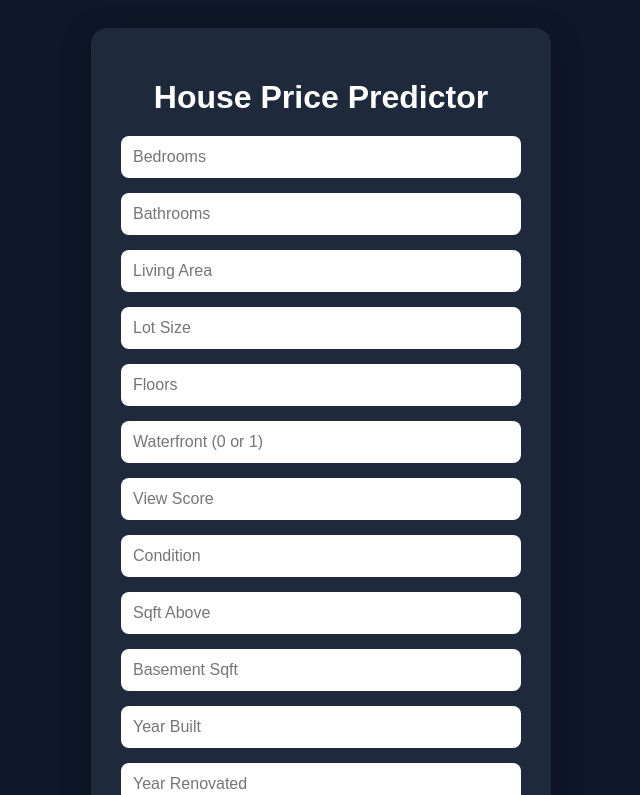
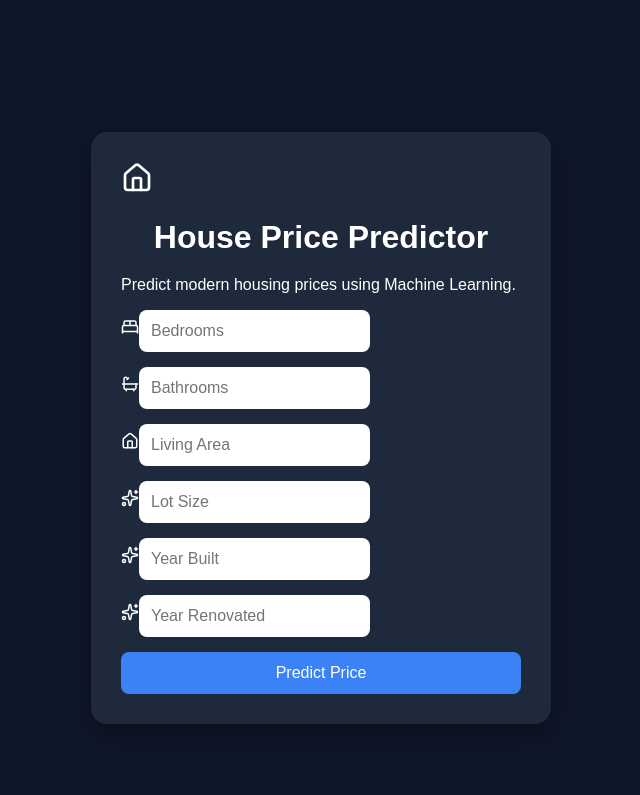
Before and after one commit to dman-Tgreat/House-price, a React (Vite) app in the folder Front-End/: page / in a window 1280 px wide. Shown: the top 795 px of the page, without its empty margins (319-959 px from the left). Built offline with nearby package versions, Linux system fonts and the light colour scheme.

Commit message:
Added lucid react for a better UI

```diff
--- a/Front-End/src/components/PredictionForm.jsx
+++ b/Front-End/src/components/PredictionForm.jsx
@@ -1,5 +1,6 @@
 import { useState } from "react";
 import axios from "axios";
+import {Home ,BedDouble ,Bath ,Sparkles } from "lucide-react";
 
 function PredictionForm() {
   const [formData, setFormData] = useState({
@@ -7,18 +8,12 @@ function PredictionForm() {
     bathrooms: "",
     sqft_living: "",
     sqft_lot: "",
-    floors: "",
-    waterfront: "",
-    view: "",
-    condition: "",
-    sqft_above: "",
-    sqft_basement: "",
     yr_built: "",
-    yr_renovated: "",
-    city: ""
+    yr_renovated: ""
   });
 
   const [prediction, setPrediction] = useState(null);
+  const [loading,setLoading] = useState(false);
 
   const handleChange = (e) => {
     setFormData({
@@ -30,6 +25,9 @@ function PredictionForm() {
   const handleSubmit = async (e) => {
     e.preventDefault();
 
+    setLoading(true);
+    setPrediction(null);
+
     try {
       const response = await axios.post(
         "http://127.0.0.1:5000/predict",
@@ -38,54 +36,75 @@ function PredictionForm() {
           bathrooms: Number(formData.bathrooms),
           sqft_living: Number(formData.sqft_living),
           sqft_lot: Number(formData.sqft_lot),
-          floors: Number(formData.floors),
-          waterfront: Number(formData.waterfront),
-          view: Number(formData.view),
-          condition: Number(formData.condition),
-          sqft_above: Number(formData.sqft_above),
-          sqft_basement: Number(formData.sqft_basement),
           yr_built: Number(formData.yr_built),
-          yr_renovated: Number(formData.yr_renovated),
-          city: formData.city
+          yr_renovated: Number(formData.yr_renovated)
         }
       );
 
+      setTimeout(() => {
         setPrediction(response.data.predicted_price);
+        setLoading(false);
+      },1200);
+
     } catch (error) {
       console.error(error);
       alert("Prediction failed");
+      setLoading(false);
     }
   };
 
   return (
+    <div className="page">
+      <div className="background-glow"></div>
       <div className="card">
+        <div className="title-section">
+          <div className="icon-wrapper">
+            <Home size = {32} />
+          </div>
            <h1>House Price Predictor</h1>
+           <p>Predict modern housing prices using Machine Learning.</p>
+        </div>
 
         <form onSubmit={handleSubmit}>
-        <input type="number" name="bedrooms" placeholder="Bedrooms" onChange={handleChange} />
-        <input type="number" name="bathrooms" placeholder="Bathrooms" onChange={handleChange} />
-        <input type="number" name="sqft_living" placeholder="Living Area" onChange={handleChange} />
-        <input type="number" name="sqft_lot" placeholder="Lot Size" onChange={handleChange} />
-        <input type="number" name="floors" placeholder="Floors" onChange={handleChange} />
-        <input type="number" name="waterfront" placeholder="Waterfront (0 or 1)" onChange={handleChange} />
-        <input type="number" name="view" placeholder="View Score" onChange={handleChange} />
-        <input type="number" name="condition" placeholder="Condition" onChange={handleChange} />
-        <input type="number" name="sqft_above" placeholder="Sqft Above" onChange={handleChange} />
-        <input type="number" name="sqft_basement" placeholder="Basement Sqft" onChange={handleChange} />
-        <input type="number" name="yr_built" placeholder="Year Built" onChange={handleChange} />
-        <input type="number" name="yr_renovated" placeholder="Year Renovated" onChange={handleChange} />
-        <input type="text" name="city" placeholder="City" onChange={handleChange} />
-
+          <div className="input-group">
+            <BedDouble size={18} />
+            <input type="number" name="bedrooms" placeholder="Bedrooms" onChange={handleChange} required />
+          </div>
+          <div className="input-group">
+            <Bath size={18} />
+            <input type="number" name="bathrooms" placeholder="Bathrooms" onChange={handleChange} required />
+          </div>
+          <div className="input-group">
+            <Home size={18} />
+            <input type="number" name="sqft-living" placeholder="Living Area" onChange={handleChange} required />
+          </div>
+          <div className="input-group">
+            <Sparkles size={18} />
+            <input type="number" name="sqft_lot" placeholder="Lot Size" onChange={handleChange} required />
+          </div>
+          <div className="input-group">
+            <Sparkles size={18} />
+            <input type="number" name="yr_built" placeholder="Year Built" onChange={handleChange} required />
+          </div>
+          <div className="input-group">
+            <Sparkles size={18} />
+            <input type="number" name="yr_renovated" placeholder="Year Renovated" onChange={handleChange} required />
+          </div>
           <button type="submit">
-          Predict Price
+            {loading ? (
+              <div className="spinner"></div>
+            ): (
+                "Predict Price"
+            )}
         </button>
         </form>
-
         {prediction && (
-        <div className="result">
-          Predicted Price: ${prediction}
+          <div className="result-animate-result">
+            <h2>Estimated Price</h2>
+            <p>${prediction}</p>
           </div>
         )}
+      </div>
     </div>
   );
 }
```
Lines whose indentation alone changed are shown as unchanged.
